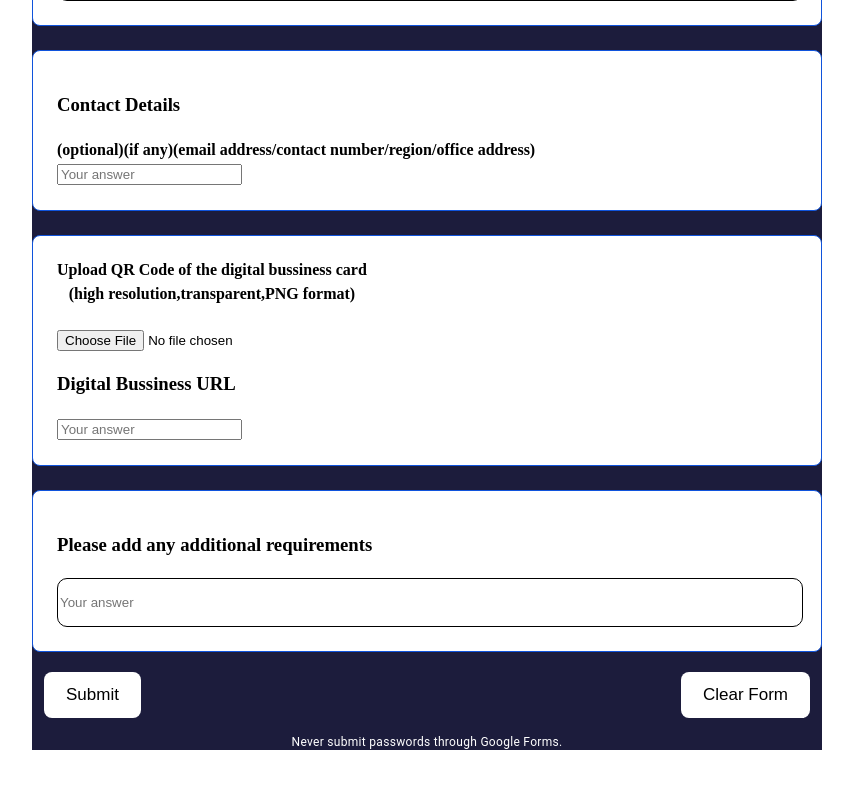
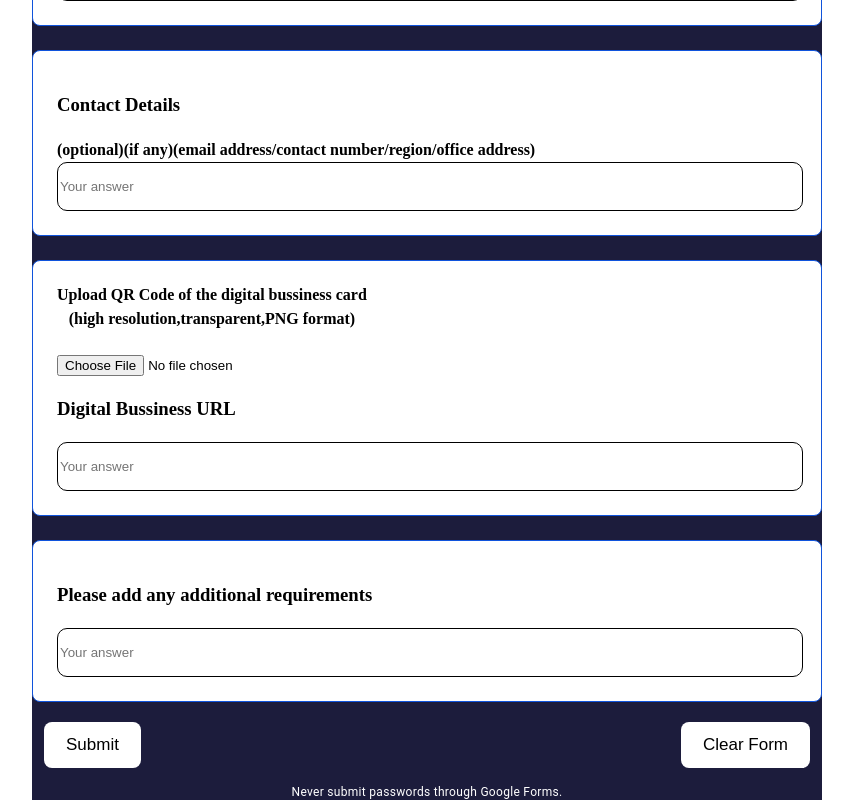
Before and after one commit to abhisheksingh5680/dbc-form, a React (Create React App) app: page / in a window 1280 px wide. Shown: the part 2672-3472 px from the top of the page, without its empty margins (213-1066 px from the left). Before the commit the page ends 3422 px from the top, so only its background shows below. Built offline with nearby package versions, Linux system fonts and the light colour scheme.

Commit message:
Update result.css

```diff
--- a/src/Components/result.css
+++ b/src/Components/result.css
@@ -558,7 +558,7 @@ input[type="text"] {
 
 }
 
-input[type="text"] {
+input[type="number"] {
     border: none;
     width: 100%;
     border: 1px solid;
@@ -595,7 +595,12 @@ input[type="text"] {
     font: 400 16px Roboto, RobotoDraft, Helvetica, Arial, sans-serif;
 }
 
-input[type="text"] {
+.comp {
+    background-color: transparent;
+    border: none;
+}
+
+input[type="url"] {
     border: none;
     width: 100%;
     border: 1px solid;
```
